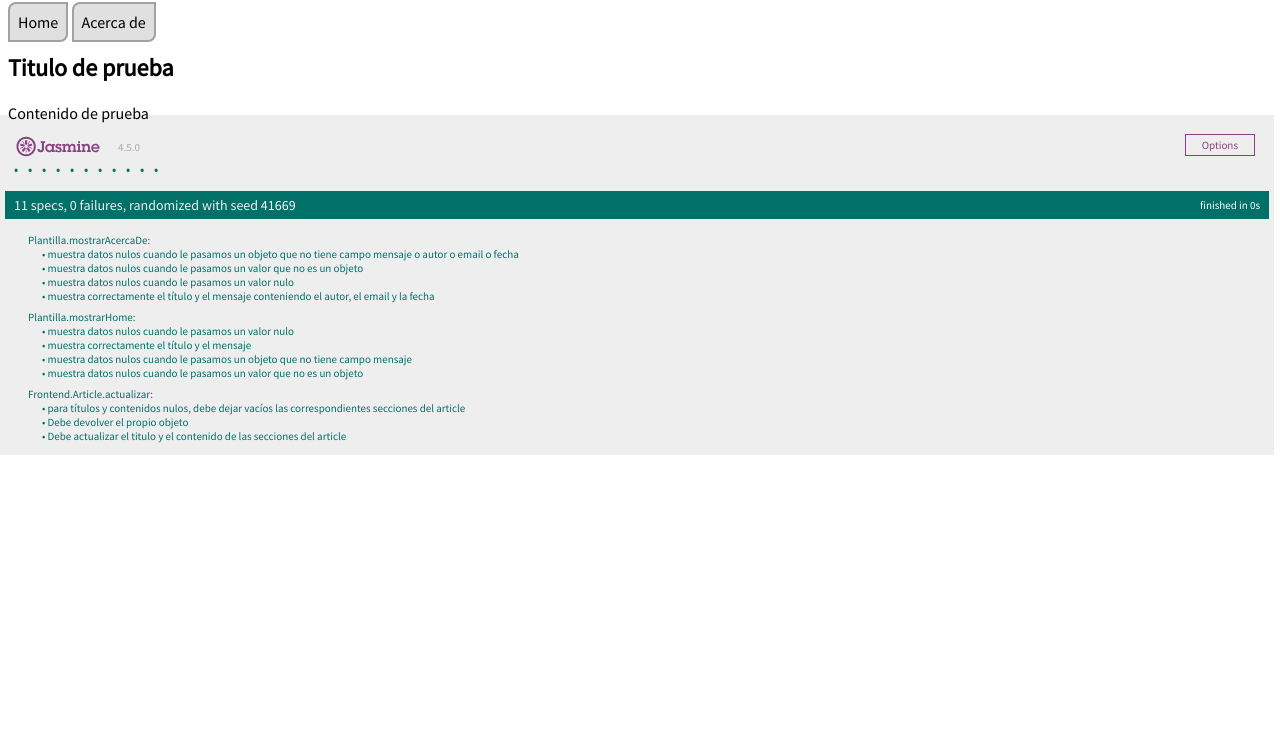
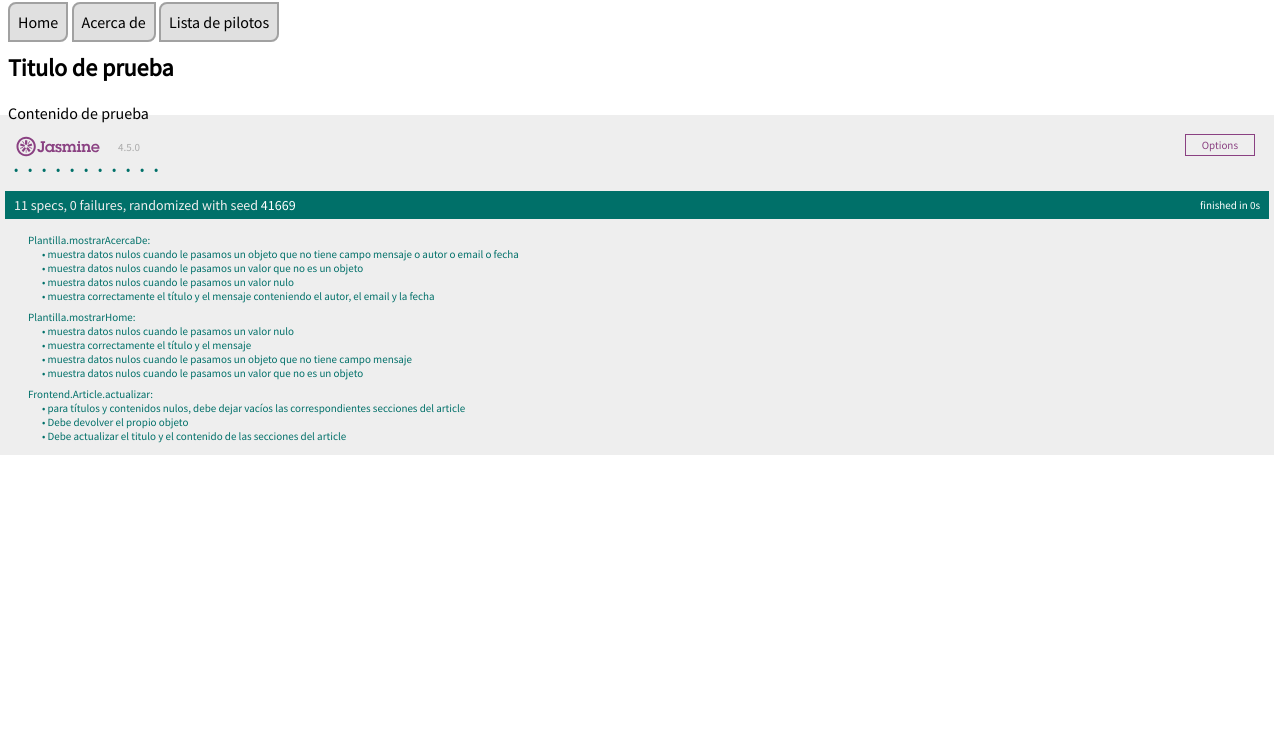
Before and after one commit to UJA-DAGIL-22-23/dagil-2022-2023-practica-3-alp00054, a website with bundled scripts: page front-end/static-files/index.html in a window 1280 px wide. Shown: the part 71-800 px from the top of the page. Built offline with nearby package versions, Linux system fonts and the light colour scheme.

Commit message:
botón pilotos creado

```diff
--- a/front-end/static-files/index.html
+++ b/front-end/static-files/index.html
@@ -26,6 +26,8 @@
             title="Llama a la ruta / del MS Plantilla">Home</a>
         <a href="javascript:Plantilla.procesarAcercaDe()" class="opcion-principal"
             title="Llama a la ruta /acercade del MS Plantilla">Acerca de</a>
+        <a href="javascript:Plantilla.procesarlistado()" class="opcion-principal"
+            title="Muestra los pilotos de la base de datos">Lista de pilotos</a>
     </nav>
 
     <!--
```
